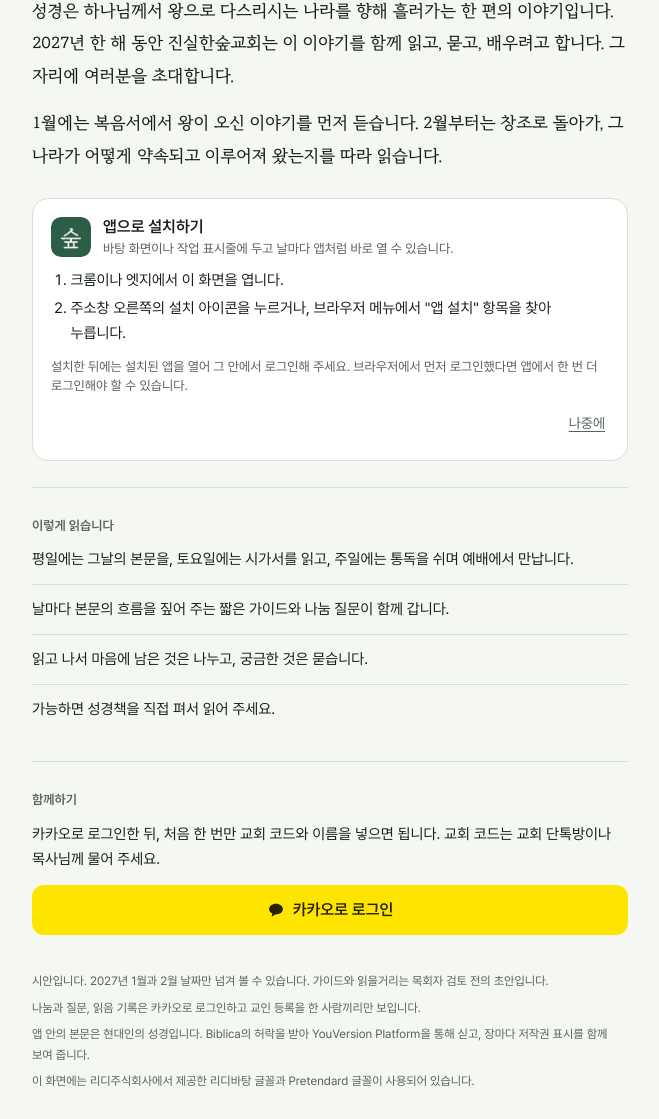
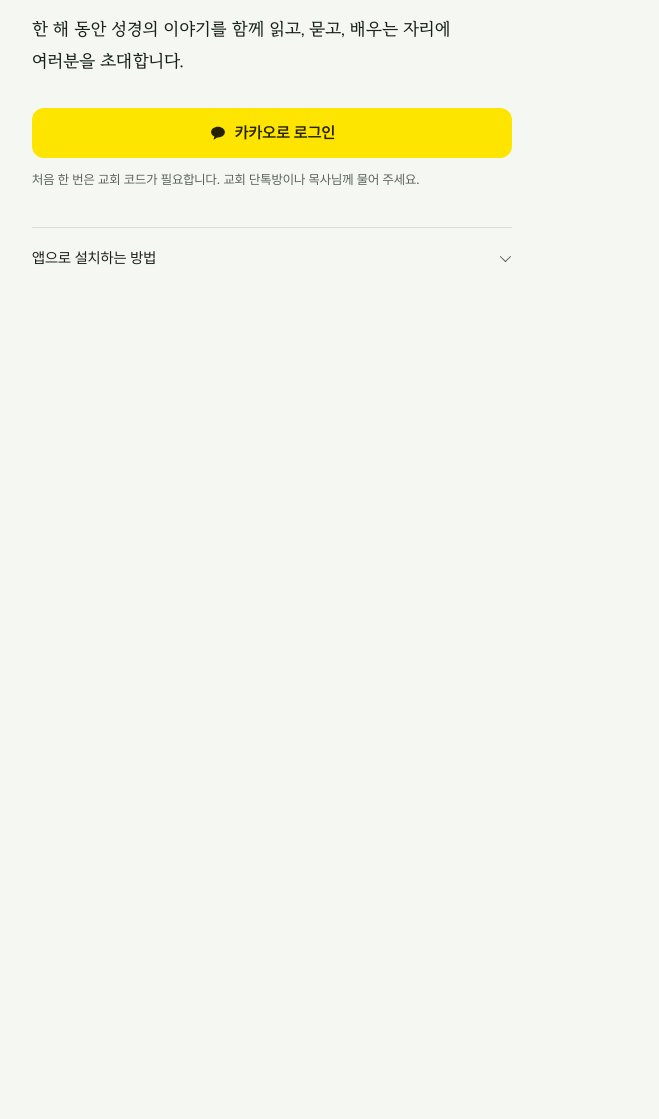
Before and after one commit to najh100-a11y/tongdok, a plain HTML site: page index.html in a window 1280 px wide. Shown: the part 292-1411 px from the top of the page, without its empty margins (310-969 px from the left). After the commit the page ends 800 px from the top, so only its background shows below. Drawn offline with Linux system fonts and the light colour scheme.

Commit message:
Trim the intro to the essentials
One invitation sentence, the Kakao login button, a short note about the
church code, and a collapsed "앱으로 설치하는 방법" that opens to the steps
for the current device. The reading-plan list, section dividers and the
footer are gone from this screen. Also fix the consent checkbox wording,
which pointed to a notice "below" that sits above it.

Co-Authored-By: Claude Opus 5.5 <noreply@anthropic.com>
Claude-Session: https://claude.ai/code/session_01FVqbdRgTyoykdxh4Zy6sQR

```diff
--- a/index.html
+++ b/index.html
@@ -203,15 +203,20 @@ main>section+section{border-top:1px solid var(--rule)}
 .member-list .s{font-size:.75rem;color:var(--ink-soft)}
 .member-list button{min-height:36px;padding:0 12px;border:1px solid var(--rule);border-radius:10px;background:none;font-size:.8125rem}
 /* intro */
-.intro{padding:44px 0 26px}
-.intro .mark{display:block;width:56px;height:56px;border-radius:14px;margin:0 0 24px}
+.intro{max-width:30rem;padding:64px 0 48px}
+.intro .mark{display:block;width:56px;height:56px;border-radius:14px;margin:0 0 28px}
 .intro .kicker{margin:0 0 10px;font-size:.875rem;color:var(--ink-soft)}
-.intro h1{margin:0 0 24px;font-family:var(--font-read);font-synthesis:none;font-weight:400;font-size:clamp(1.95rem,7.8vw,2.6rem);line-height:1.3;letter-spacing:-0.02em;word-break:keep-all;text-wrap:balance}
-.howto{list-style:none;margin:0;padding:0}
-.howto li{padding:12px 0;border-top:1px solid var(--rule);font-size:.9375rem;line-height:1.65;word-break:keep-all}
-.howto li:first-child{border-top:0;padding-top:0}
-.join-area .lead{margin:0 0 14px;font-size:.9375rem;line-height:1.65;word-break:keep-all}
-.join-area .sw{display:inline-block;margin-top:14px;min-height:40px;padding:0;border:0;background:none;font-size:.875rem;color:var(--ink-soft);text-decoration:underline;text-underline-offset:3px}
+.intro h1{margin:0 0 18px;font-family:var(--font-read);font-synthesis:none;font-weight:400;font-size:clamp(1.95rem,7.8vw,2.6rem);line-height:1.3;letter-spacing:-0.02em;word-break:keep-all;text-wrap:balance}
+.intro .lede{margin:0 0 32px;font-family:var(--font-read);font-synthesis:none;font-size:1.0625rem;line-height:1.85;word-break:keep-all}
+.intro .fine{margin:12px 0 0;font-size:.8125rem;line-height:1.6;color:var(--ink-soft);word-break:keep-all}
+.intro .quiet{display:inline-block;margin-top:14px;min-height:40px;padding:0;border:0;background:none;font-size:.875rem;color:var(--ink-soft);text-decoration:underline;text-underline-offset:3px}
+.install-mini{margin-top:36px;padding-top:6px;border-top:1px solid var(--rule)}
+.install-mini summary{display:flex;align-items:center;justify-content:space-between;min-height:48px;cursor:pointer;font-size:.9375rem;list-style:none}
+.install-mini summary::-webkit-details-marker{display:none}
+.install-mini summary::after{content:"";width:8px;height:8px;margin-right:4px;border-right:1.6px solid var(--ink-soft);border-bottom:1.6px solid var(--ink-soft);transform:rotate(45deg) translateY(-2px);transition:transform .15s}
+.install-mini[open] summary::after{transform:rotate(225deg) translateY(-2px)}
+.install-mini .install{margin:4px 0 0}
+@media (prefers-reduced-motion:reduce){.install-mini summary::after{transition:none}}
 
 /* install guide */
 .install{margin:18px 0 0;padding:16px 18px;border:1px solid var(--rule);border-radius:16px;background:var(--surface)}
@@ -459,7 +464,7 @@ main>section+section{border-top:1px solid var(--rule)}
   }
   function installCard(where) {
     if (where === true) { where = 'top'; } else if (where === false || !where) { where = 'acct'; }
-    var withLater = where === 'top' || (where === 'intro' && !ENV.kakao);
+    var withLater = where === 'top';
     var box = el('div', 'install'); box.setAttribute('data-install', where);
     var head = el('div', 'head');
     var img = el('img'); img.src = 'icons/icon-192.png'; img.alt = '';
@@ -470,9 +475,7 @@ main>section+section{border-top:1px solid var(--rule)}
     box.appendChild(head);
     installBody(box);
     if (!ENV.kakao) {
-      box.appendChild(el('p', 'hint', where === 'intro'
-        ? '설치한 뒤에는 ' + (ENV.mobile ? '홈 화면에 생긴' : '설치된') + ' 앱을 열어 그 안에서 로그인해 주세요. 브라우저에서 먼저 로그인했다면 앱에서 한 번 더 로그인해야 할 수 있습니다.'
-        : '설치한 앱을 처음 열 때 카카오 로그인을 한 번 더 해야 할 수 있습니다.'));
+      box.appendChild(el('p', 'hint', '설치한 앱을 처음 열 때 카카오 로그인을 한 번 더 해야 할 수 있습니다.'));
     }
     if (withLater) {
       var row = el('div', 'row2');
@@ -487,6 +490,10 @@ main>section+section{border-top:1px solid var(--rule)}
   function refreshInstallCards() {
     Array.prototype.forEach.call(document.querySelectorAll('[data-install]'), function (old) {
       var where = old.getAttribute('data-install');
+      if (where === 'intro') {
+        if (standalone() || installState().installed) { old.remove(); return; }
+        old.parentNode.replaceChild(installDetails(old.open), old); return;
+      }
       if (where !== 'acct' && !installCardWanted()) { old.remove(); return; }
       if (where === 'acct' && standalone()) { old.remove(); return; }
       var fresh = installCard(where); fresh.style.cssText = old.style.cssText;
@@ -865,7 +872,7 @@ main>section+section{border-top:1px solid var(--rule)}
     if (km && (km.full_name || km.name)) { i2.value = String(km.full_name || km.name).slice(0, 20); }
     f2.appendChild(l2); f2.appendChild(i2);
     var ck = el('label', 'check'), cb = el('input'); cb.type = 'checkbox'; cb.required = true;
-    ck.appendChild(cb); ck.appendChild(el('span', null, '아래 개인정보 안내를 읽었고 동의합니다.'));
+    ck.appendChild(cb); ck.appendChild(el('span', null, '위 개인정보 안내를 읽었고 동의합니다.'));
     var btn = el('button', 'solid', '교인으로 등록하기'); btn.type = 'submit';
     var msg = el('p', 'msg'); msg.setAttribute('role', 'status');
     f.appendChild(f1); f.appendChild(f2); f.appendChild(privacyBox()); f.appendChild(ck); f.appendChild(btn); f.appendChild(msg);
@@ -1075,6 +1082,7 @@ main>section+section{border-top:1px solid var(--rule)}
   function setChrome(on) {
     document.querySelector('.top').hidden = !on;
     document.getElementById('week').hidden = !on;
+    document.querySelector('.credits').hidden = !on;
   }
   function signOutTo() {
     sb.auth.signOut().catch(function () {}).then(function () { acct.session = null; acct.me = null; render(); window.scrollTo(0, 0); });
@@ -1091,40 +1099,40 @@ main>section+section{border-top:1px solid var(--rule)}
     s.appendChild(mk);
     s.appendChild(el('p', 'kicker', '진실한숲교회 2027 성경 통독'));
     s.appendChild(el('h1', null, '하나님 나라 이야기로 성경을 함께 읽는 한 해'));
-    var body = el('div', 'read');
-    body.appendChild(el('p', null, '성경은 하나님께서 왕으로 다스리시는 나라를 향해 흘러가는 한 편의 이야기입니다. 2027년 한 해 동안 진실한숲교회는 이 이야기를 함께 읽고, 묻고, 배우려고 합니다. 그 자리에 여러분을 초대합니다.'));
-    body.appendChild(el('p', null, '1월에는 복음서에서 왕이 오신 이야기를 먼저 듣습니다. 2월부터는 창조로 돌아가, 그 나라가 어떻게 약속되고 이루어져 왔는지를 따라 읽습니다.'));
-    s.appendChild(body);
-    if (installCardWanted()) { s.appendChild(installCard('intro')); s.lastChild.style.marginTop = '26px'; }
+
+    if (!sb) {
+      s.appendChild(el('p', 'lede', '지금은 로그인 기능을 불러오지 못했습니다. 화면을 새로 고쳐 주세요.'));
+    } else if (!signedIn()) {
+      s.appendChild(el('p', 'lede', '한 해 동안 성경의 이야기를 함께 읽고, 묻고, 배우는 자리에 여러분을 초대합니다.'));
+      s.appendChild(kakaoButton());
+      if (acct.loginError) { s.appendChild(el('p', 'msg', acct.loginError)); }
+      s.appendChild(el('p', 'fine', '처음 한 번은 교회 코드가 필요합니다. 교회 단톡방이나 목사님께 물어 주세요.'));
+      if (!standalone() && !installState().installed) { s.appendChild(installDetails()); }
+    } else if (acct.me && acct.me.status === 'blocked') {
+      s.appendChild(el('p', 'lede', JOIN_ERRORS.blocked));
+      s.appendChild(quietButton('로그아웃', signOutTo));
+    } else {
+      s.appendChild(el('p', 'lede', '반갑습니다. 처음 한 번만 교회 코드와 이름을 넣어 주세요.'));
+      s.appendChild(joinForm(function () { render(); window.scrollTo(0, 0); }));
+      s.appendChild(quietButton('다른 카카오 계정으로 로그인하기', signOutTo));
+    }
     main.appendChild(s);
-
-    var how = section('how', '이렇게 읽습니다');
-    var ul = el('ul', 'howto');
-    ['평일에는 그날의 본문을, 토요일에는 시가서를 읽고, 주일에는 통독을 쉬며 예배에서 만납니다.',
-     '날마다 본문의 흐름을 짚어 주는 짧은 가이드와 나눔 질문이 함께 갑니다.',
-     '읽고 나서 마음에 남은 것은 나누고, 궁금한 것은 묻습니다.',
-     '가능하면 성경책을 직접 펴서 읽어 주세요.'].forEach(function (t) { ul.appendChild(el('li', null, t)); });
-    how.appendChild(ul);
-    main.appendChild(how);
-
-    var join = section('join-area', '함께하기');
-    if (!sb) {
-      join.appendChild(el('p', 'lead', '지금은 로그인 기능을 불러오지 못했습니다. 화면을 새로 고쳐 주세요.'));
-    } else if (!signedIn()) {
-      join.appendChild(el('p', 'lead', '카카오로 로그인한 뒤, 처음 한 번만 교회 코드와 이름을 넣으면 됩니다. 교회 코드는 교회 단톡방이나 목사님께 물어 주세요.'));
-      join.appendChild(kakaoButton());
-      if (acct.loginError) { join.appendChild(el('p', 'msg', acct.loginError)); }
-    } else if (acct.me && acct.me.status === 'blocked') {
-      join.appendChild(el('p', 'lead', JOIN_ERRORS.blocked));
-      var sb1 = el('button', 'sw', '로그아웃'); sb1.type = 'button'; sb1.addEventListener('click', signOutTo);
-      join.appendChild(sb1);
-    } else {
-      join.appendChild(el('p', 'lead', '반갑습니다. 처음 한 번만 교회 코드와 이름을 넣어 교인 등록을 해 주세요.'));
-      join.appendChild(joinForm(function () { render(); window.scrollTo(0, 0); }));
-      var sb2 = el('button', 'sw', '다른 카카오 계정으로 로그인하기'); sb2.type = 'button'; sb2.addEventListener('click', signOutTo);
-      join.appendChild(sb2);
+  }
+  function quietButton(text, fn) {
+    var b = el('button', 'quiet', text); b.type = 'button'; b.addEventListener('click', fn);
+    return b;
+  }
+  function installDetails(open) {
+    var d = el('details', 'install-mini'); d.setAttribute('data-install', 'intro');
+    if (open) { d.open = true; }
+    d.appendChild(el('summary', null, '앱으로 설치하는 방법'));
+    var box = el('div', 'install');
+    installBody(box);
+    if (!ENV.kakao) {
+      box.appendChild(el('p', 'hint', '설치한 뒤에는 ' + (ENV.mobile ? '홈 화면에 생긴' : '설치된') + ' 앱을 열어 그 안에서 로그인해 주세요.'));
     }
-    main.appendChild(join);
+    d.appendChild(box);
+    return d;
   }
 
   /* ---------- account ---------- */
```
